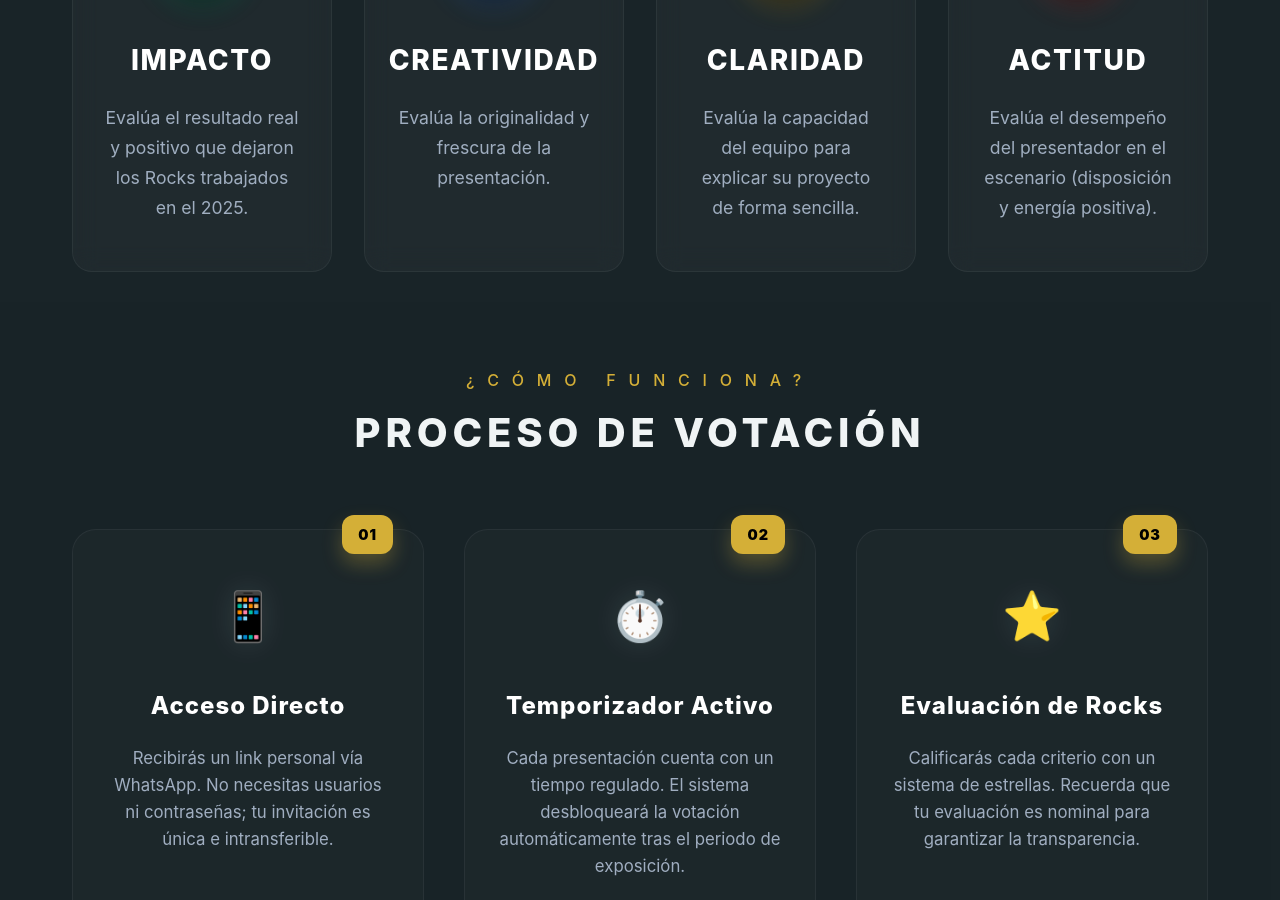
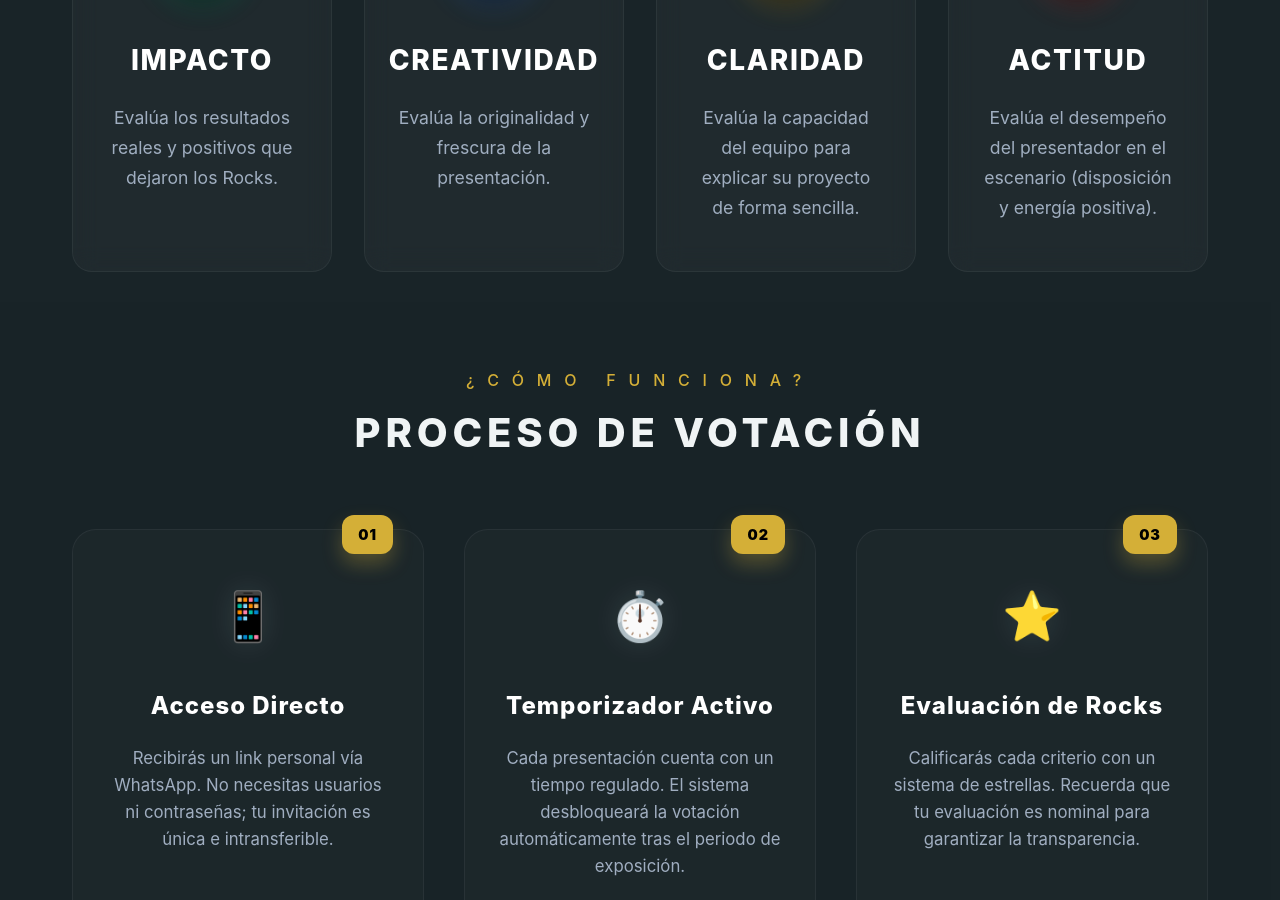
Before and after one commit to alanhernandez-lang/Pruebas-Marvelsa, a React (Vite) app in the folder rock-launch-frontend/: page / in a window 1280 px wide. Shown: the part 2493-3393 px from the top of the page. Built offline with nearby package versions, Linux system fonts and the light colour scheme; no server answers.

Commit message:
Update Impacto description text

```diff
--- a/rock-launch-frontend/src/components/EvaluationCriteria.jsx
+++ b/rock-launch-frontend/src/components/EvaluationCriteria.jsx
@@ -5,7 +5,7 @@ const EvaluationCriteria = () => {
         {
             id: 1,
             title: 'Impacto',
-            description: 'Evalúa el resultado real y positivo que dejaron los Rocks trabajados en el 2025.',
+            description: 'Evalúa los resultados reales y positivos que dejaron los Rocks.',
             color: '#10b981', // Green
             icon: '1'
         },
```
